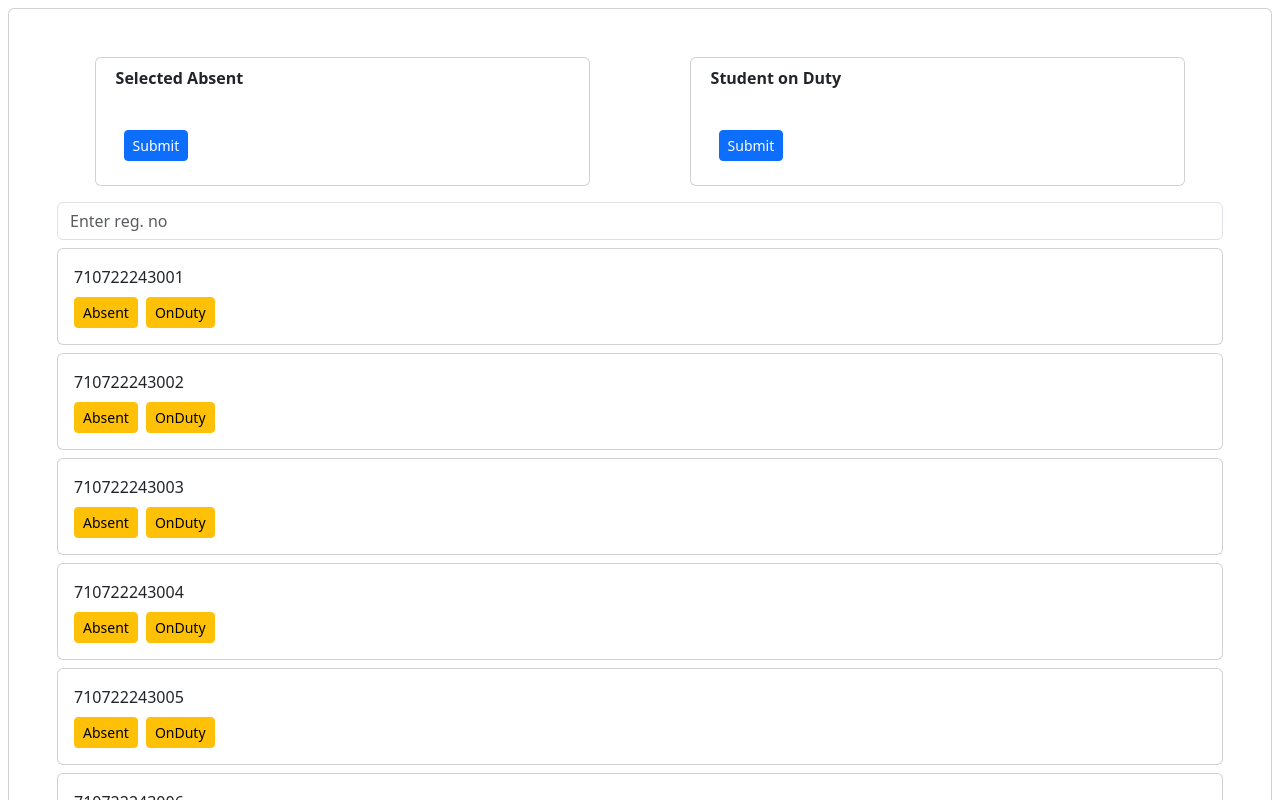
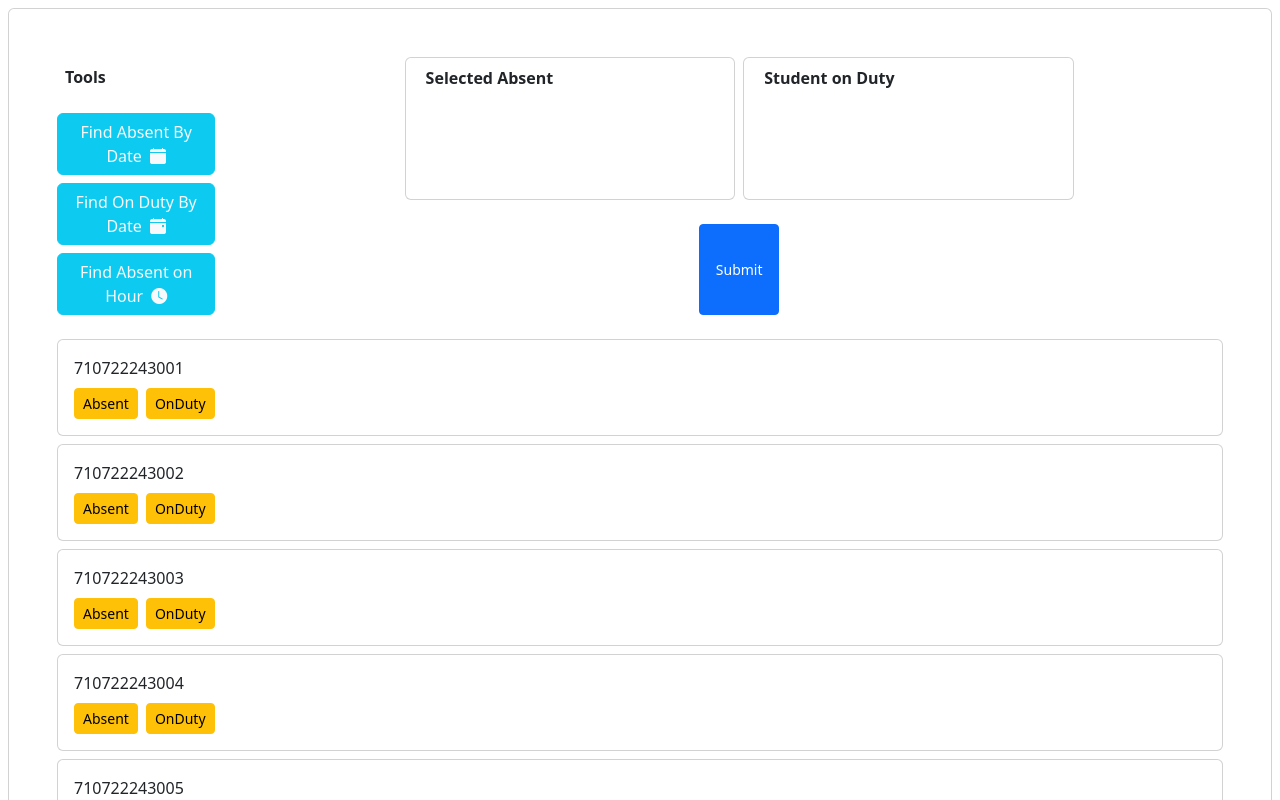
Before and after one commit to Prithivi36/ClassroomManagement, a React (Vite) app: page /absent in a window 1280 px wide. Shown: the top 800 px of the page. Built offline with nearby package versions, Linux system fonts and the light colour scheme.

Commit message:
Added Absent Events

```diff
--- a/src/Api/StudentApi.js
+++ b/src/Api/StudentApi.js
@@ -22,6 +22,13 @@ export function postRequest(req){
     return axios.post(Baseurl+'request/raise',req)
 }
 
+export function changeStatus(reg){
+    return axios.patch(Baseurl+'request/toggle/'+reg)
+}
+export function deleteStatus(reg){
+    return axios.delete(Baseurl+'request/del/'+reg)
+}
+
 export function sendStudent(detail){
     return axios.post(Baseurl+'student/new',detail)
 }
--- a/src/Pages/Absent/AbsentMarkdown.jsx
+++ b/src/Pages/Absent/AbsentMarkdown.jsx
@@ -12,20 +12,18 @@ function AbsentMarkdown() {
         incomingList:[]
     })
 
-    function absentSend(){
+    function sendList(){
         sendAbsent(outGoingAbsent).then(
             res=>{
                 console.log(res.data)
             }
         )
-    }
-
-    function onDutySend(){
         sendOnDuty(outGoingOnDuty).then(
             res=>{
                 console.log()
             }
         )
+        location.reload()
     }
 
     React.useEffect(
@@ -80,33 +78,49 @@ function AbsentMarkdown() {
     return (
         <div className='card p-5 m-2'>
             <div className="row justify-content-around">
-            <div className="card col-md-5 mb-3">
+                <div className=" col-md-2 mb-3">
+                    <p className='fw-bolder p-2 mb-2'>Tools</p>
+                    <button className="btn me-3 mt-2 btn-info text-light">Find Absent By Date
+                    <i className="bi ms-2 bi-calendar-fill"></i>
+                     </button>
+                    <button className="btn me-3 mt-2 btn-info text-light">Find On Duty By Date
+                    <i className="bi ms-2 bi-calendar-event-fill"></i>
+                    </button>
+                    <button className="btn me-3 mt-2 btn-info text-light">Find Absent on Hour
+                    <i className="bi bi-clock-fill  ms-2"></i>
+                    </button>
+
+                </div>
+                <div className="row col justify-content-center">
+                    <div className="card col-md-4 me-md-2 mb-3">
                         <p className='fw-bolder p-2 mb-2'>Selected Absent</p>
                         <div className="p-3">
                             {[...selectedAbsent].map((student, index) => (
-                        <div key={index} className="bg-danger text-light card p-3 mt-2">
+                                <div key={index} onClick={() => setselectedStudent(student,selectedAbsent,setSelectedAbsent)} className="bg-danger text-light card p-3 mt-2">
                                     {student}
-                            <i className="bi text-success bi-x-circle-fill" onClick={() => setselectedStudent(student,selectedAbsent,setSelectedAbsent)}></i>
+                                    <i className="bi text-success bi-x-circle-fill" ></i>
                                 </div>
                             ))}
-                    <button onClick={absentSend} className="btn btn-primary btn-sm my-2">Submit</button>
                         </div>
                     </div>
-            <div className="card col-md-5 mb-3">
+                    <div className="card col-md-4 mb-3">
                     <p className='fw-bolder p-2 mb-2'>Student on Duty</p>
                     <div className="p-3">
                         {[...selectedOnDuty].map((student, index) => (
-                        <div key={index} className="bg-danger text-light card p-3 mt-2">
+                            <div key={index} onClick={() =>setselectedStudent(student,selectedOnDuty,setSelectedOnDuty)} className="bg-danger text-light card p-3 mt-2">
                                 {student}
-                            <i className="bi text-success bi-x-circle-fill" onClick={() =>setselectedStudent(student,selectedOnDuty,setSelectedOnDuty)}></i>
+                                <i className="bi text-success bi-x-circle-fill" ></i>
                             </div>
                         ))}
-                    <button onClick={onDutySend} className="btn btn-primary btn-sm my-2">Submit</button>
                     </div>
+                    </div>
+                    <div className="justify-content-center row">
+                        <button onClick={sendList} className="btn mb-3 col-md-1 btn-primary btn-sm my-2">Submit</button>
                     </div>
                 </div>
 
-            <input className='form-control' type="number" placeholder='Enter reg. no' />
+            </div>
+
             {studentsNumbers}
         </div>
     );
--- a/src/Pages/LeaveReuests/LeaveTablePage.jsx
+++ b/src/Pages/LeaveReuests/LeaveTablePage.jsx
@@ -1,5 +1,5 @@
 import React from 'react'
-import { getAllLeaveRequest } from '../../Api/StudentApi'
+import { changeStatus, deleteStatus, getAllLeaveRequest } from '../../Api/StudentApi'
 
 
 function LeaveTablePage() {
@@ -25,8 +25,12 @@ function LeaveTablePage() {
           <td>{req.status?'Accepted':'Pending'}</td>
           <td>
           <div className="d-flex">
-            <button className='btn btn-sm btn-success'>Change Status</button>
-            <button className='btn btn-sm btn-danger ms-2'>Reject</button>
+            <button onClick={()=>{
+              changeStatus(req.id).then(res=>location.reload())
+            }} className='btn btn-sm btn-success'>Change Status</button>
+            <button onClick={()=>{
+              deleteStatus(req.id).then(res=>location.reload())
+            }} className='btn btn-sm btn-danger ms-3'>Reject</button>
           </div>
           </td>
         </tr>
```
Lines whose indentation alone changed are shown as unchanged.
